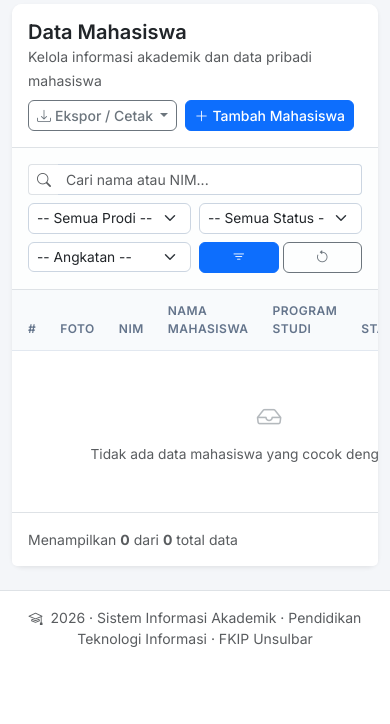
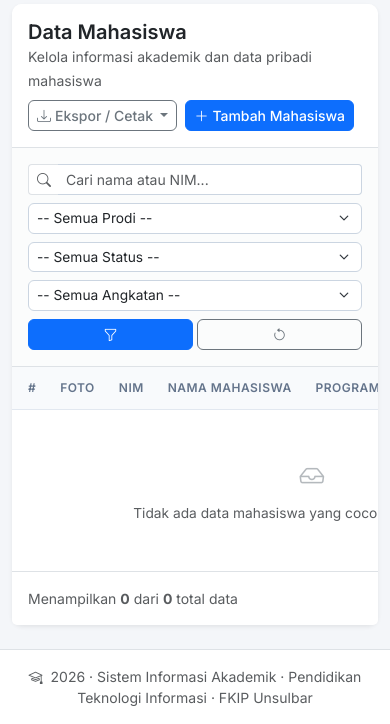
Before and after one commit to laodefardin/project_uas_mk_web, a PHP site: page /pertemuan12/ in a window 390 px wide. Shown: the part 413-1137 px from the top of the page. Before the commit the page ends 1060 px from the top, so only its background shows below. Run offline with PHP 8.4, Linux system fonts and the light colour scheme; the visitor is signed in with stand-in values (Sample User, id 1); data that the repository does not hold is empty.

Commit message:
Fix UI layout: perbaiki layout tombol aksi horizontal, cegah double arrow select, dan rapikan form filter responsive

```diff
--- a/views/layout/header.php
+++ b/views/layout/header.php
@@ -24,6 +24,13 @@ require_once __DIR__ . '/../../config/session.php';
         .table tr:last-child td { border-bottom: none; }
         .badge { font-weight: 500; border-radius: 5px; }
         .form-control, .form-select { border-radius: 6px; font-size: 0.86rem; border-color: #cbd5e1; }
+        select.form-select {
+            -webkit-appearance: none;
+            -moz-appearance: none;
+            appearance: none;
+            background-position: right 0.65rem center;
+            background-size: 14px 10px;
+        }
         .form-control:focus, .form-select:focus { border-color: #0d6efd; box-shadow: 0 0 0 3px rgba(13, 110, 253, 0.12); }
         .pagination .page-link { border-radius: 5px !important; margin: 0 2px; font-size: 0.82rem; }
         .alert { border-radius: 8px; font-size: 0.86rem; }
--- a/views/mahasiswa/index.php
+++ b/views/mahasiswa/index.php
@@ -75,16 +75,17 @@ $pesan = ambilPesan();
     </div>
 
     <!-- Filter Bar Rapi & Seimbang -->
-    <div class="card-body bg-light bg-opacity-25 py-3 border-bottom">
-        <form method="GET" action="<?= url('index'); ?>" class="row g-2 align-items-center">
-            <div class="col-12 col-md-4">
+    <div class="card-body bg-light bg-opacity-50 py-3 border-bottom">
+        <form method="GET" action="<?= url('index'); ?>">
+            <div class="row g-2 align-items-center">
+                <div class="col-lg-4 col-md-12">
                     <div class="input-group input-group-sm">
                         <span class="input-group-text bg-white text-muted border-end-0"><i class="bi bi-search"></i></span>
                         <input type="text" name="q" class="form-control border-start-0" placeholder="Cari nama atau NIM..." value="<?= e($_GET['q'] ?? '') ?>">
                     </div>
                 </div>
 
-            <div class="col-6 col-md-3">
+                <div class="col-lg-3 col-md-4 col-sm-6">
                     <select name="jurusan" class="form-select form-select-sm">
                         <option value="">-- Semua Prodi --</option>
                         <?php
@@ -103,7 +104,7 @@ $pesan = ambilPesan();
                     </select>
                 </div>
 
-            <div class="col-6 col-md-2">
+                <div class="col-lg-2 col-md-4 col-sm-6">
                     <select name="status" class="form-select form-select-sm">
                         <option value="">-- Semua Status --</option>
                         <?php
@@ -116,9 +117,9 @@ $pesan = ambilPesan();
                     </select>
                 </div>
 
-            <div class="col-6 col-md-2">
+                <div class="col-lg-2 col-md-4 col-sm-6">
                     <select name="angkatan" class="form-select form-select-sm">
-                    <option value="">-- Angkatan --</option>
+                        <option value="">-- Semua Angkatan --</option>
                         <?php
                         $selectedAngkatan = (int)($_GET['angkatan'] ?? 0);
                         foreach ($angkatanList as $ang):
@@ -128,13 +129,14 @@ $pesan = ambilPesan();
                     </select>
                 </div>
 
-            <div class="col-6 col-md-1 d-flex gap-1">
-                <button type="submit" class="btn btn-sm btn-primary w-100" title="Terapkan Filter">
-                    <i class="bi bi-filter"></i>
+                <div class="col-lg-1 col-md-12 col-sm-6 d-flex gap-1">
+                    <button type="submit" class="btn btn-sm btn-primary flex-fill" title="Terapkan Filter">
+                        <i class="bi bi-funnel"></i>
                     </button>
-                <a href="<?= url('index'); ?>" class="btn btn-sm btn-outline-secondary w-100" title="Reset Filter">
+                    <a href="<?= url('index'); ?>" class="btn btn-sm btn-outline-secondary flex-fill text-center" title="Reset Filter">
                         <i class="bi bi-arrow-counterclockwise"></i>
                     </a>
+                </div>
             </div>
         </form>
     </div>
@@ -142,7 +144,7 @@ $pesan = ambilPesan();
     <!-- Tabel Data Mahasiswa (Valid HTML, No stray divs) -->
     <div class="table-responsive">
         <table class="table table-hover align-middle mb-0">
-            <thead class="table-light">
+            <thead class="table-light text-nowrap">
                 <tr>
                     <th class="ps-3" style="width: 40px;">#</th>
                     <th style="width: 50px;">Foto</th>
@@ -218,18 +220,18 @@ $pesan = ambilPesan();
                             <?= number_format($ipk, 2); ?>
                         </span>
                     </td>
-                    <td class="text-center pe-3">
-                        <div class="btn-group btn-group-sm" role="group">
-                            <button type="button" class="btn btn-light border text-primary" data-bs-toggle="modal" data-bs-target="#modalDetail<?= $cleanNim; ?>" title="Lihat Profil">
+                    <td class="text-center text-nowrap pe-3" style="min-width: 120px;">
+                        <div class="d-inline-flex gap-1 align-items-center justify-content-center">
+                            <button type="button" class="btn btn-sm btn-light border text-primary" data-bs-toggle="modal" data-bs-target="#modalDetail<?= $cleanNim; ?>" title="Lihat Profil">
                                 <i class="bi bi-eye"></i>
                             </button>
-                            <a href="<?= url('edit', ['nim' => $mhs['nim']]); ?>" class="btn btn-light border text-warning" title="Edit Data">
+                            <a href="<?= url('edit', ['nim' => $mhs['nim']]); ?>" class="btn btn-sm btn-light border text-warning" title="Edit Data">
                                 <i class="bi bi-pencil"></i>
                             </a>
-                            <form action="<?= url('hapus', ['nim' => $mhs['nim']]); ?>" method="POST" onsubmit="return confirm('Hapus data mahasiswa <?= e($mhs['nama']); ?>?')" style="display:inline">
+                            <form action="<?= url('hapus', ['nim' => $mhs['nim']]); ?>" method="POST" onsubmit="return confirm('Hapus data mahasiswa <?= e($mhs['nama']); ?>?')" class="d-inline m-0">
                                 <input type="hidden" name="csrf_token" value="<?= generateCsrfToken(); ?>">
                                 <input type="hidden" name="nim" value="<?= e($mhs['nim']); ?>">
-                                <button type="submit" class="btn btn-light border text-danger" title="Hapus Data">
+                                <button type="submit" class="btn btn-sm btn-light border text-danger" title="Hapus Data">
                                     <i class="bi bi-trash"></i>
                                 </button>
                             </form>
```
Lines whose indentation alone changed are shown as unchanged.
